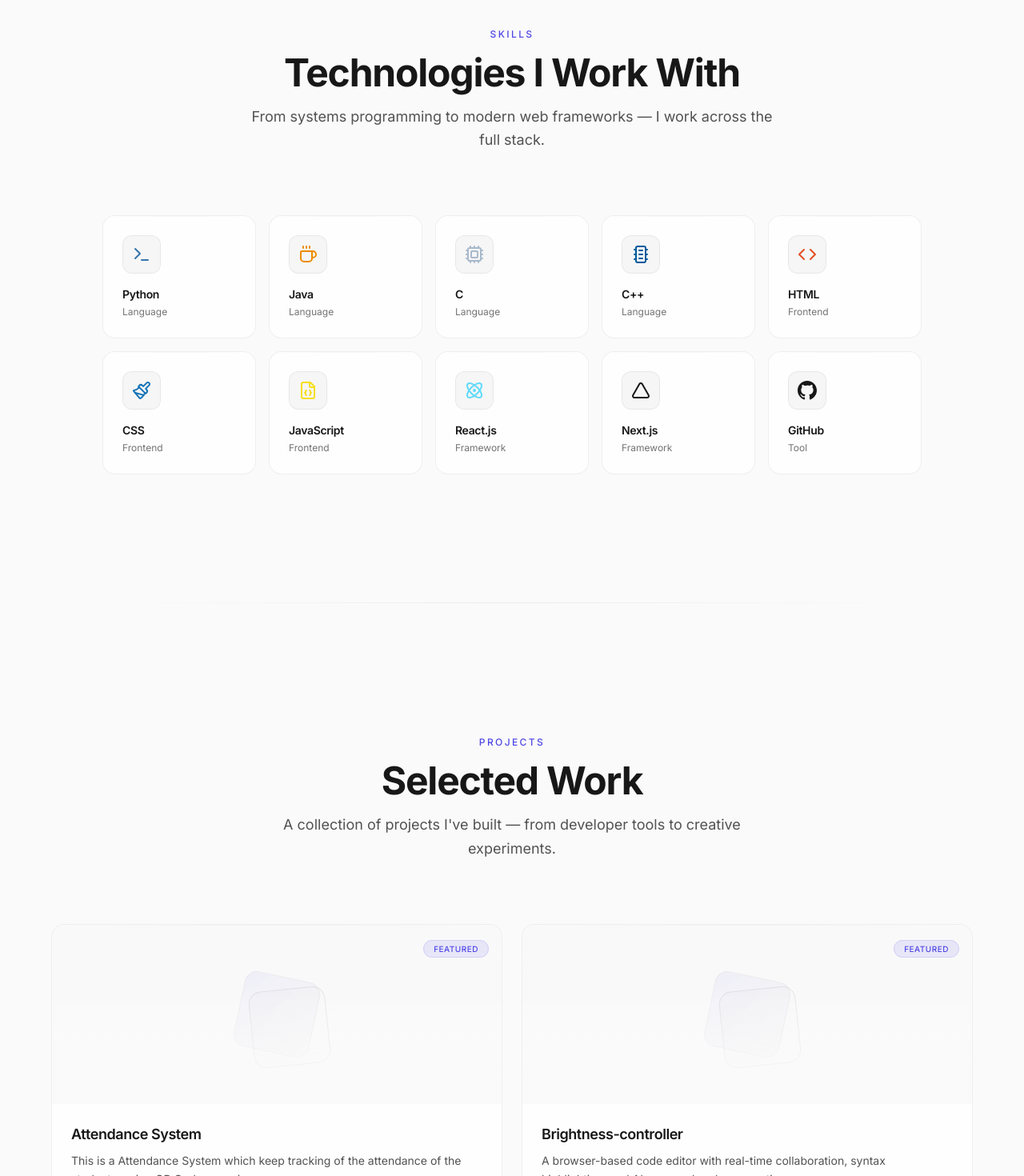
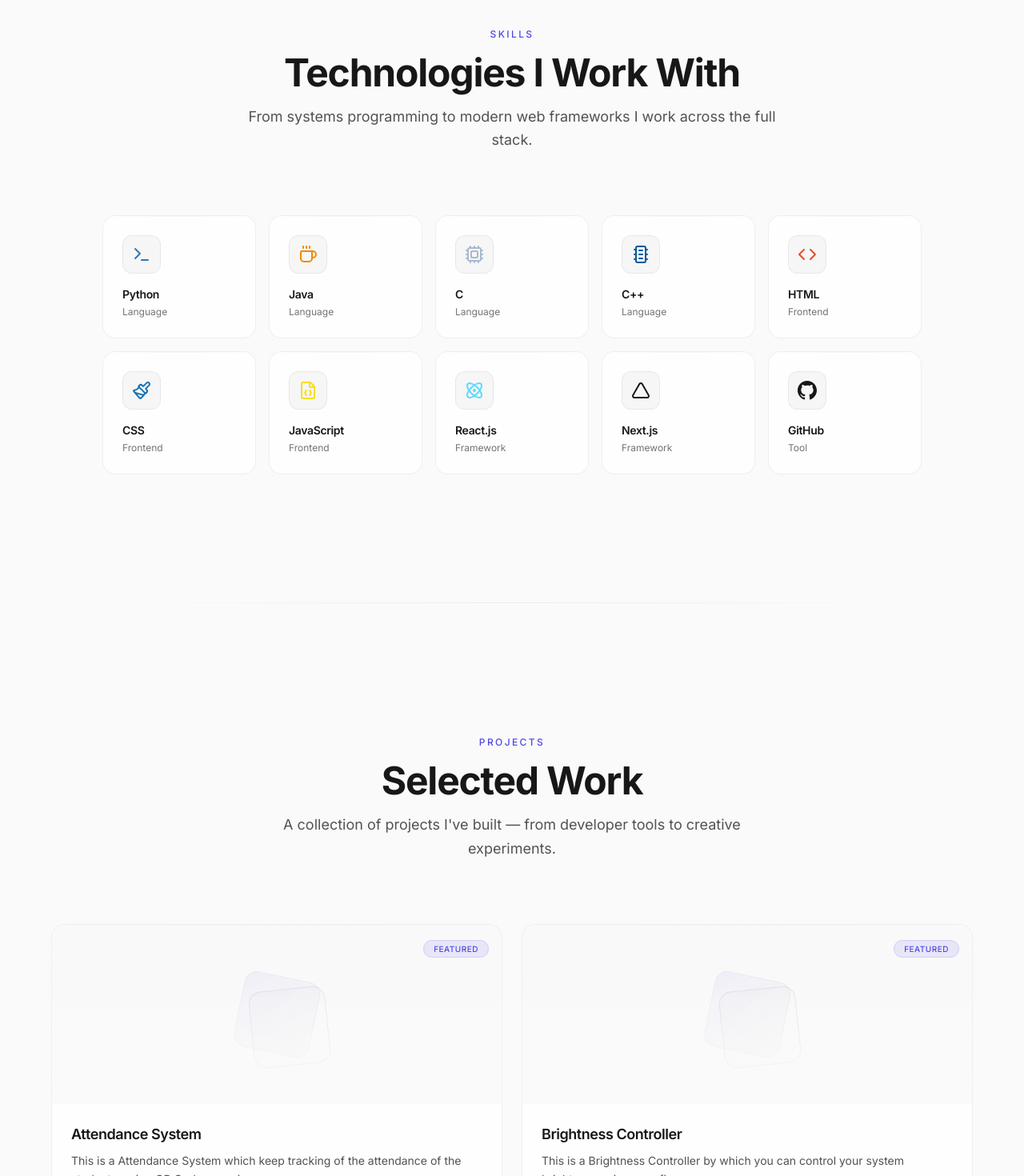
Before and after one commit to C0DE4AASHAY/Portfolio, a Next.js app: page / in a window 1280 px wide. Shown: the part 1740-3210 px from the top of the page at 80% size. Built offline with nearby package versions, Linux system fonts and the light colour scheme.

Commit message:
Some Improvements

```diff
--- a/src/components/Skills.tsx
+++ b/src/components/Skills.tsx
@@ -118,7 +118,7 @@ export default function Skills() {
         <SectionHeading
           label="Skills"
           title="Technologies I Work With"
-          description="From systems programming to modern web frameworks — I work across the full stack."
+          description="From systems programming to modern web frameworks I work across the full stack."
         />
 
         <div className="grid grid-cols-2 sm:grid-cols-3 lg:grid-cols-4 xl:grid-cols-5 gap-4">
--- a/src/data/site.ts
+++ b/src/data/site.ts
@@ -8,7 +8,7 @@ export const siteConfig = {
   title: "Professional Coder & Developer",
   description:
     "I build modern applications, creative tools, and digital experiences using code.",
-  url: "https://aashaykashyap.dev", // Replace with your domain
+  url: "zhttps://www.aashxy.cyou/", // Replace with your domain
   email: "kashyap.aashay123@gmail.com", // Replace with your email
   socials: {
     github: "https://github.com/C0DE4AASHAY", // Replace
@@ -90,9 +90,9 @@ export const projects: Project[] = [
   },
   {
     id: "codeforge",
-    title: "Brightness-controller",
+    title: "Brightness Controller",
     description:
-      "A browser-based code editor with real-time collaboration, syntax highlighting, and AI-powered code suggestions.",
+      "This is a Brightness Controller by which you can control your system brightness using your fingers.",
     longDescription:
       "Designed for pair programming sessions with integrated terminal and Git support.",
     technologies: ["Batchfile", "PowerShell", "Python"],
```
